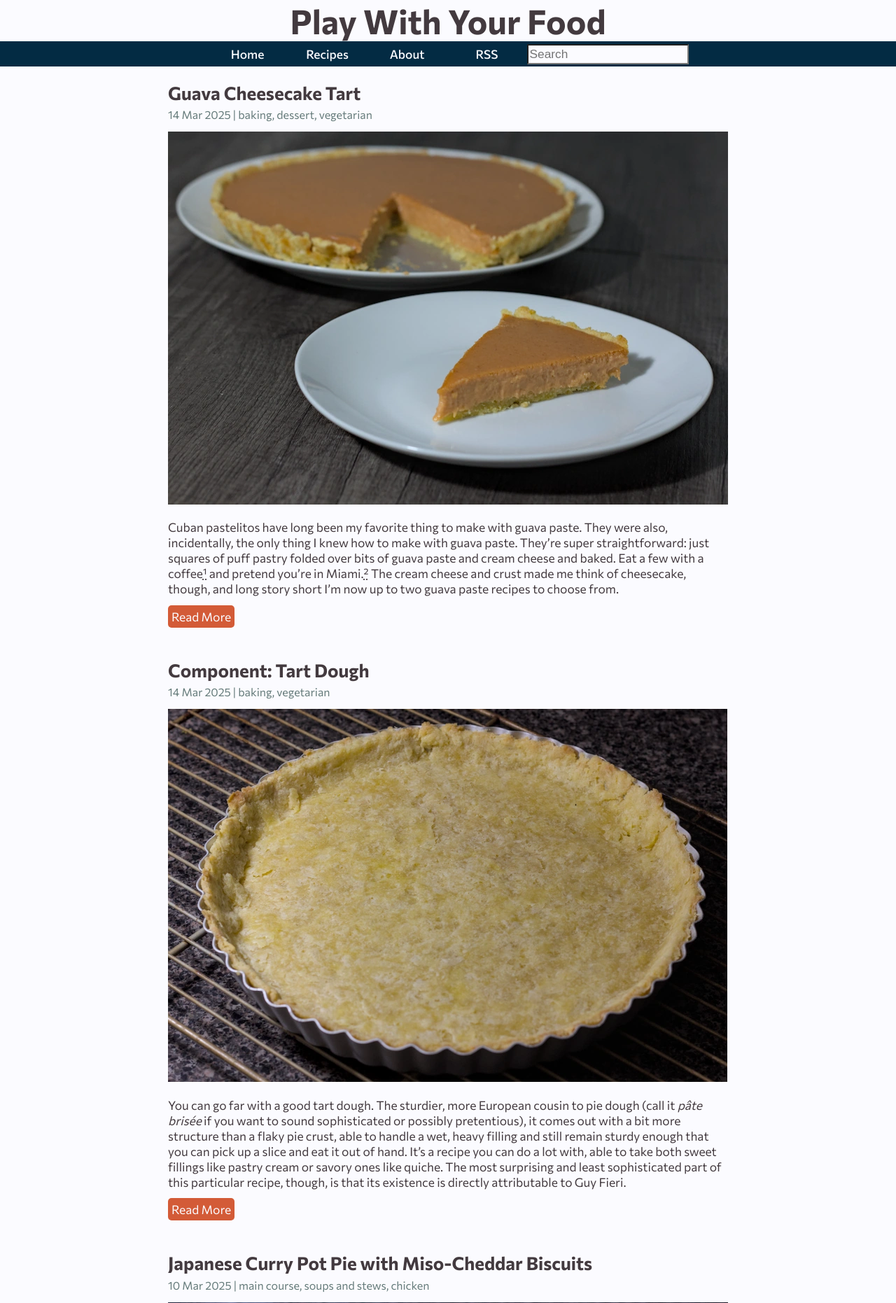
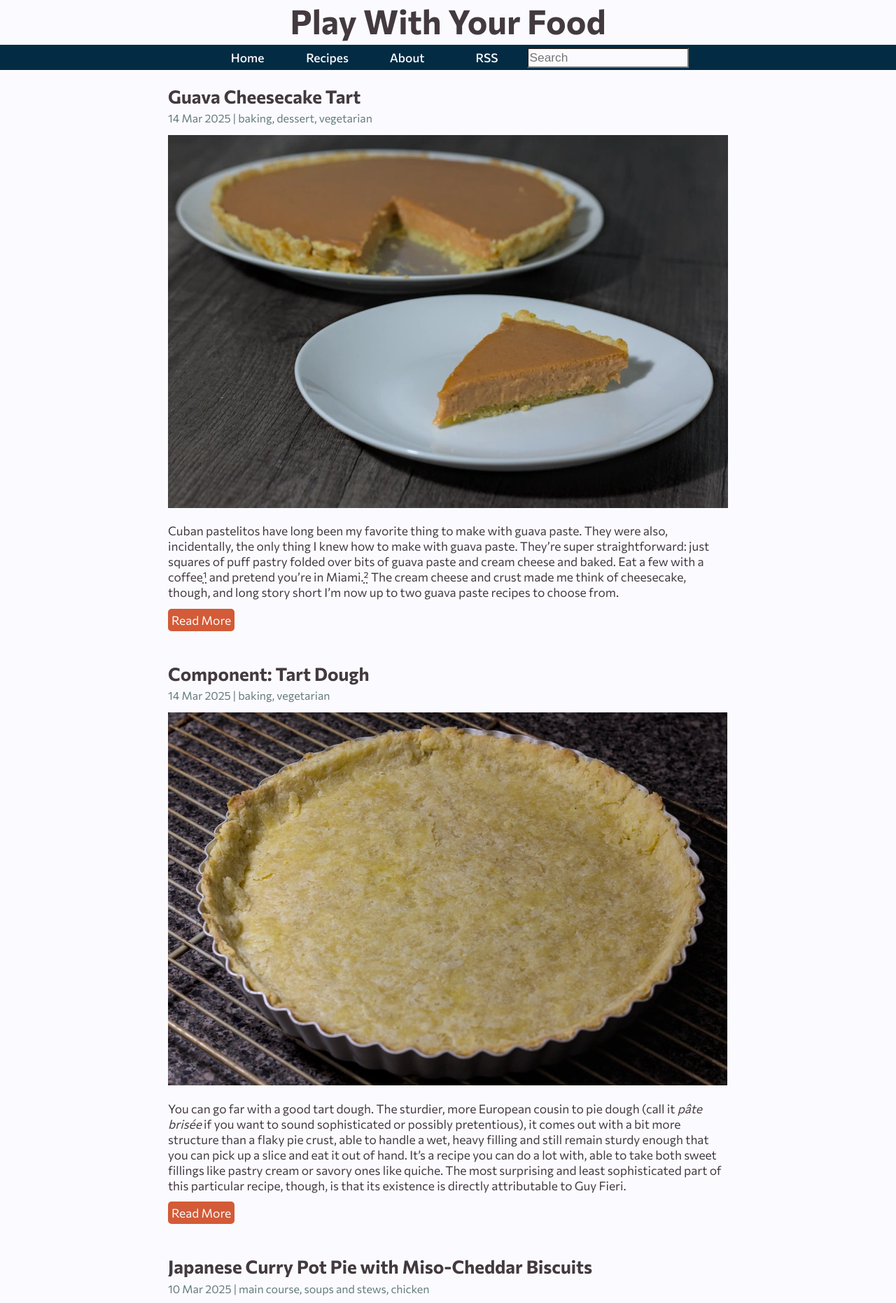
Before and after one commit to wugologist/play-with-your-food, a Jekyll site: the page built from index.html, in a window 1280 px wide. Shown: the top 1862 px of the page at 70% size. Built offline with Jekyll 4.4.1, drawn with Linux system fonts in a browser that asks for light colours.

Commit message:
CSS tweaks

```diff
--- a/_layouts/default.html
+++ b/_layouts/default.html
@@ -21,7 +21,9 @@
   <body>
     <div class="wrapper">
       <header>
-        <a class="header" href="/">Play With Your Food</a>
+        <div class="header">
+          <a href="/">Play With Your Food</a>
+        </div>
         {% include navigation.html %}
       </header>
       <main>
--- a/_sass/main.scss
+++ b/_sass/main.scss
@@ -34,11 +34,16 @@
   font-size: 36pt;
   font-weight: bold;
   justify-content: center;
-  text-decoration: none;
-}
+  margin-bottom: 5px;
 
-.header:hover {
-  color: $dark;
+  a {
+    text-decoration: none;
+  }
+
+  a:hover {
+    color: $dark;
+  }
+
 }
 
 footer {
@@ -203,7 +208,7 @@
 }
 
 .button:hover {
-  color: $dark;
+  color: $accent;
 }
 
 .subheader {
```
